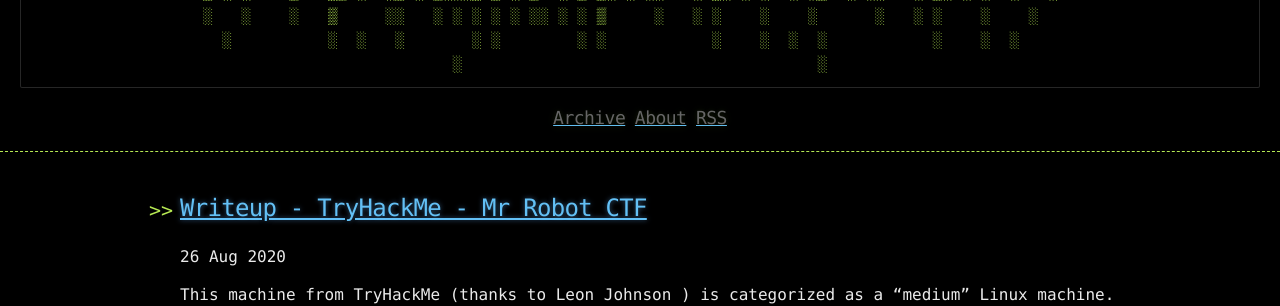
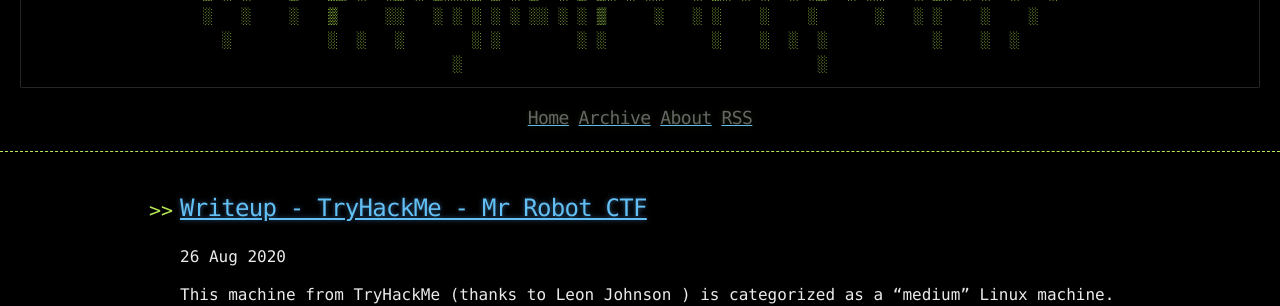
Before and after one commit to datahackare/warz0ne, a Jekyll site: the page built from index.html, in a window 1280 px wide. Shown: the part 210-516 px from the top of the page. Built offline with Jekyll 4.4.1, drawn with Linux system fonts in a browser that asks for light colours; the list of posts is cut into pages by our own code.

Commit message:
Update links.html

```diff
--- a/_includes/links.html
+++ b/_includes/links.html
@@ -1,3 +1,4 @@
+<a href="{{ "/index.html" | prepend: site.baseurl | replace: '//', '/' }}"><h2 class="header-link">Home</h2></a>
 <a href="{{ "/archive" | prepend: site.baseurl | replace: '//', '/' }}"><h2 class="header-link">Archive</h2></a>
 <a href="{{ "/about" | prepend: site.baseurl | replace: '//', '/' }}"><h2 class="header-link">About</h2></a>
 <a href="{{ "/atom.xml" | prepend: site.baseurl | replace: '//', '/' }}"><h2 class="header-link">RSS</h2></a>
```
